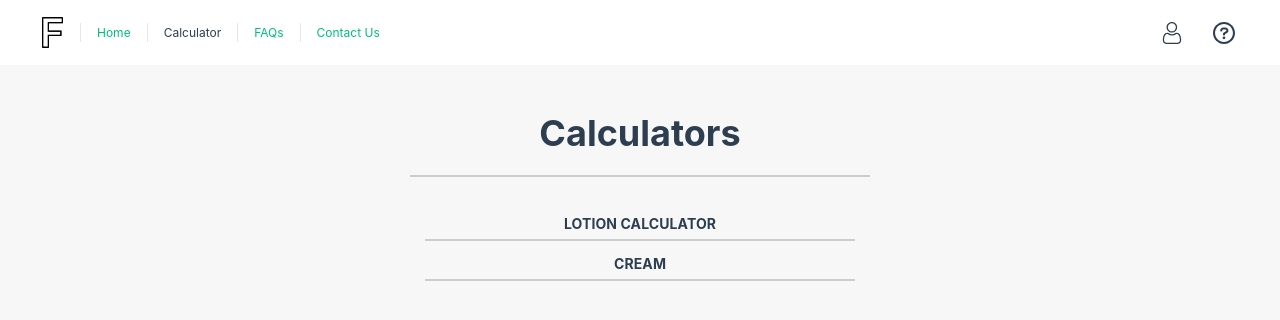
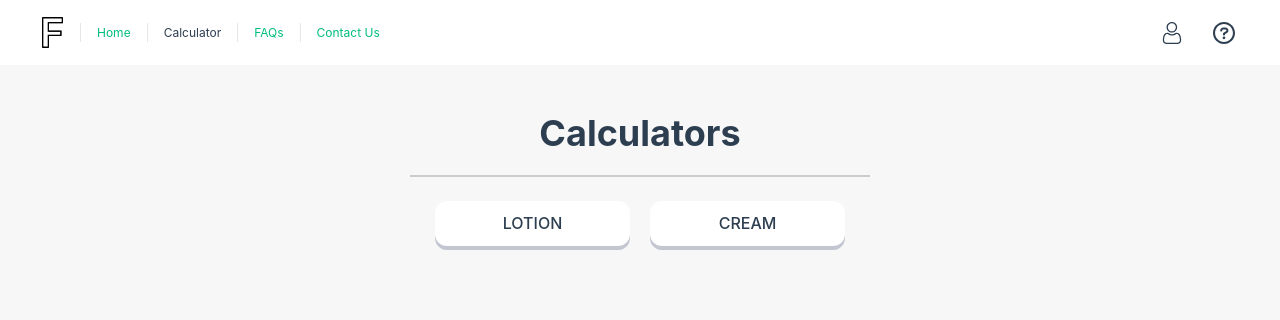
Before and after one commit to Yaasir024/formulatiks, a Vue app: page /calculator in a window 1280 px wide. Shown: the top 320 px of the page. Built offline with nearby package versions, Linux system fonts and the light colour scheme.

Commit message:
/calculator

```diff
--- a/src/components/lotion/Step3.vue
+++ b/src/components/lotion/Step3.vue
@@ -4,10 +4,13 @@ Imports
 */
 import { ref, reactive, watch } from "vue";
 import { lotionStore } from "@/stores/lotion";
+import { userStore } from "@/stores/user";
 /*
-Use Lotion Store
+Use Store
 */
 const lotionstore = lotionStore();
+const userstore = userStore();
+
 
 /*
 STEP THREE(3)
@@ -194,7 +197,10 @@ watch(total_left_step3, () => {
     total_left_step3.cooling_down_phase = 0;
   }
 });
-const next_step3 = (step: any) => {
+
+
+//NEXT STEP FUNCYIONALITY
+const next_step3 = () => {
   lotionstore.toast_message = "";
   lotionstore.toast = false;
   if (
@@ -949,7 +955,8 @@ const next_step3 = (step: any) => {
     </main>
     <div class="btn-container">
       <button class="btn" @click="lotionstore.change_step('step2')">Back</button>
-      <button class="btn" @click="next_step3('calc')">Calculate</button>
+      <button class="btn" @click="next_step3()" v-if="userstore.plan == 'free'">Calculate</button>
+      <button class="btn" @click="next_step3()" v-else>Next</button>
     </div>
   </section>
 </template>
--- a/src/views/Calculator.vue
+++ b/src/views/Calculator.vue
@@ -5,8 +5,12 @@
       <hr />
     </header>
     <ul class="calculator-links">
-      <li class="calc-link">LOTION calculator</li>
-      <li class="calc-link">CREAM</li>
+      <div class="link">
+        <div class="link-btn">LOTION</div>
+      </div>
+      <div class="link">
+        <div class="link-btn">CREAM</div>
+      </div>
     </ul>
   </section>
 </template>
@@ -30,7 +34,8 @@
 }
 .calculator-links {
   display: flex;
-  flex-direction: column;
+  /* flex-direction: column; */
+  flex-wrap: wrap;
   list-style: none;
   padding: 0 15px;
 }
@@ -46,4 +51,20 @@
   text-transform: uppercase;
   /* background: var(--color-green); */
 }
+.link {
+  flex-basis: 50%;
+  max-width: 50%;
+  padding: 0 10px;
+}
+
+.link-btn {
+  background: #fff;
+  padding: 10px 20px;
+  box-shadow: 0 0.25em 0 #c3c6d1;
+  border-radius: 12px;
+  font-size: 16px;
+  cursor: pointer;
+  text-align: center;
+  font-weight: 500;
+}
 </style>
```
